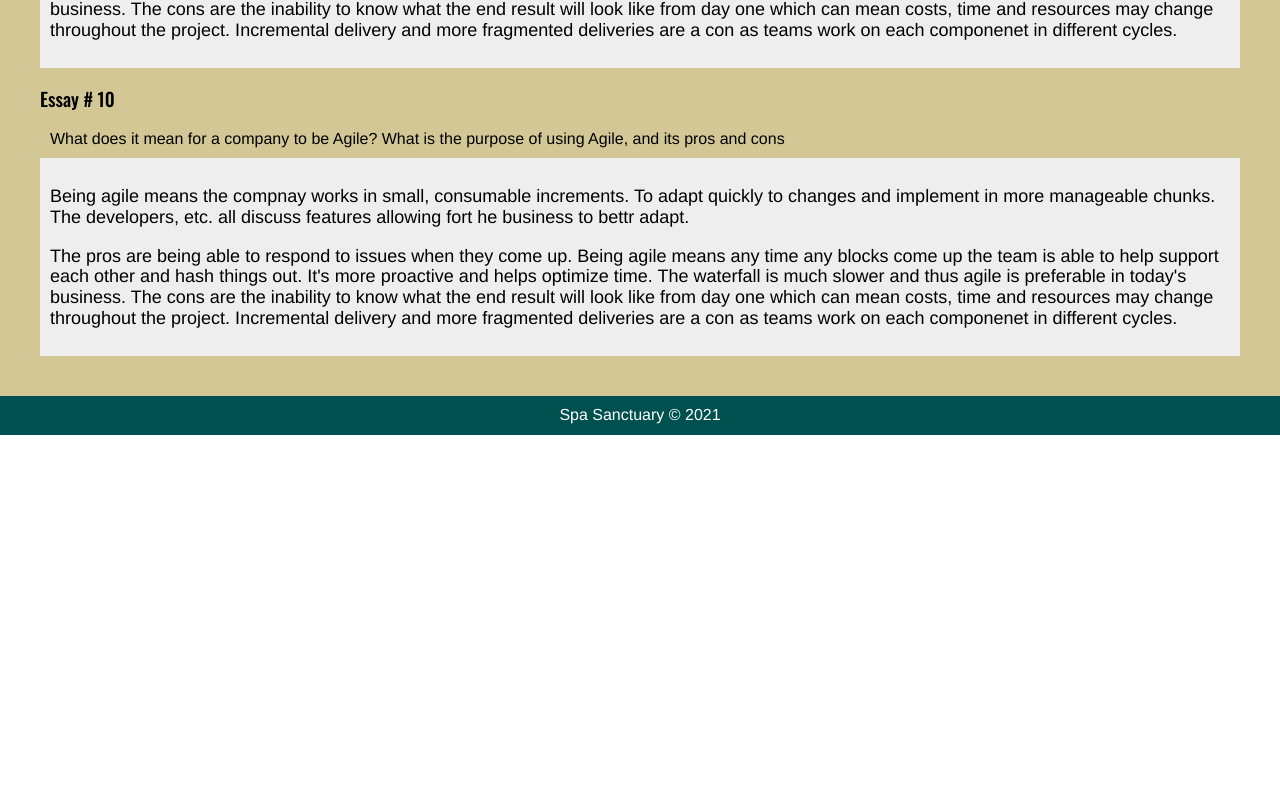
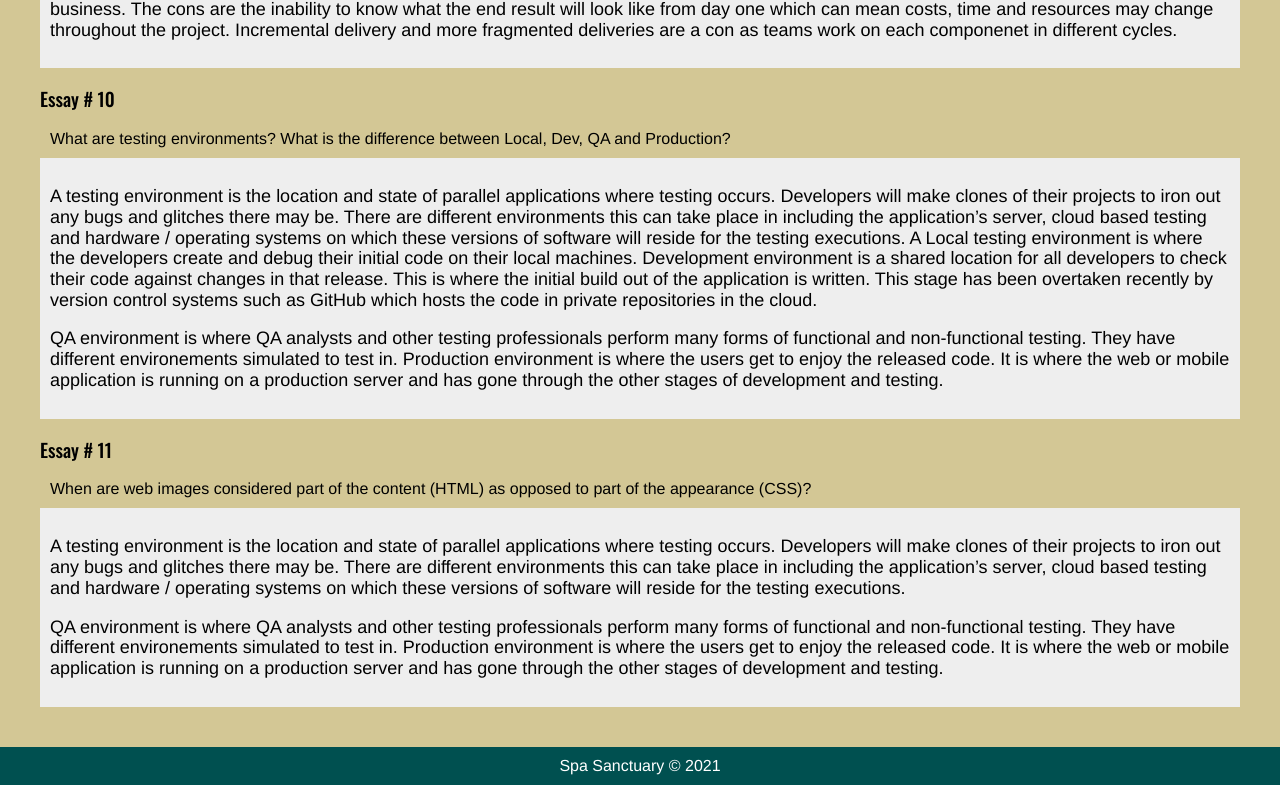
Before and after one commit to taylorbryanne/uclax-web1-summer21, a React (Create React App) app: page /homework in a window 1280 px wide. Shown: the part 3853-4638 px from the top of the page. Before the commit the page ends 4288 px from the top, so only its background shows below. Built offline with nearby package versions, Linux system fonts and the light colour scheme.

Commit message:
Making Lightbox More Flexible

```diff
--- a/src/React/Components/Lightbox/Dark.jsx
+++ b/src/React/Components/Lightbox/Dark.jsx
@@ -3,7 +3,7 @@ import styled from 'styled-components';
 
 import Light from './Light.jsx';
 
-const Dark = ({showLightUpdate, children}) => {
+const Dark = ({showLightUpdate, children, width}) => {
 
     useEffect(() => {
         const handleOnKeyDown = (event) => {
@@ -26,7 +26,7 @@ const Dark = ({showLightUpdate, children}) => {
 
     return (
         <DarkStyled className='Dark'>
-            <Light showLightUpdate= { showLightUpdate }>
+            <Light showLightUpdate= { showLightUpdate } width={ width }>
                 { children }
             </Light>
         </DarkStyled>
@@ -37,6 +37,9 @@ export default Dark;
 
 const DarkStyled = styled.div`
     position: fixed;
+
+    z-index: 1000;
+
     background-color: rgba(0, 0, 0, 0.722);
 
     left: 0px;
--- a/src/React/Components/Lightbox/Light.jsx
+++ b/src/React/Components/Lightbox/Light.jsx
@@ -1,9 +1,11 @@
-import React from 'react';
+import React, { useMemo } from 'react';
 import styled from 'styled-components';
 
 import CloseButton from 'React/Components/Buttons/CloseButton.jsx';
 
-const Light = ({showLightUpdate, children}) => {
+const Light = ({showLightUpdate, children, width}) => {
+
+    console.log('width', width);
 
     const handleClose = () => {
         showLightUpdate(flase);
@@ -14,9 +16,9 @@ const Light = ({showLightUpdate, children}) => {
     }
 
     return (
-        <LightStyled className='Light' onClick={ handleClick }>
+        <LightStyled className='Light' onClick={ handleClick } w={ width }>
             <CloseButton onClick={ handleClose } />
-            { children }
+            { useMemo (() => children, [width]) }
         </LightStyled>
     );
 }
@@ -29,8 +31,12 @@ const LightStyled = styled.div`
 
     background-color: white;
 
-    width: 200px;
-    height: 300px;
+    width:
+        ${(w) => {
+            return w;
+        }
+    };
+    height: auto;
 
     left: 50%;
     top: 50%;
--- a/src/React/Components/Lightbox/Lightbox.jsx
+++ b/src/React/Components/Lightbox/Lightbox.jsx
@@ -3,7 +3,7 @@ import styled from 'styled-components';
 
 import Dark from './Dark.jsx';
 
-const Lightbox = ({children, LightboxContent}) => {
+const Lightbox = ({children, LightboxContent, width='200px'}) => {
 
     const [showLight, showLightUpdate] = useState(false);
 
@@ -16,7 +16,7 @@ const Lightbox = ({children, LightboxContent}) => {
             {children}
             {
                 showLight &&
-                <Dark showLightUpdate={ showLightUpdate } >
+                <Dark showLightUpdate={ showLightUpdate } width={ width }>
                     <LightboxContent />
                 </Dark>
             }
--- a/src/React/Homework/Homework.jsx
+++ b/src/React/Homework/Homework.jsx
@@ -129,11 +129,29 @@ A web designer focuses on the design side of the equation primarily. While some
         </Essay>
         <Essay
                 number={ 10 }
-                question='What does it mean for a company to be Agile? What is the purpose of using Agile, and its pros and cons'
+                question='What are testing environments? What is the difference between Local, Dev, QA and Production?'
             >
-                <p> Being agile means the compnay works in small, consumable increments. To adapt quickly to changes and implement in more manageable chunks. The developers, etc. all discuss features allowing fort he business to bettr adapt.
+                <p> A testing environment is the location and state of parallel applications where testing occurs. Developers will make clones of their projects to iron out any bugs and glitches there may be. There are different environments this can take place in including the application’s server, cloud based testing and hardware / operating systems on which these versions of software will reside for the testing executions.
+
+                    A Local testing environment is where the developers create and debug their initial code on their local machines.
+
+                    Development environment is a shared location for all developers to check their code against changes in that release. This is where the initial build out of the application is written. This stage has been overtaken recently by version control systems such as GitHub which hosts the code in private repositories in the cloud.
                 </p>
-                <p> The pros are being able to respond to issues when they come up. Being agile means any time any blocks come up the team is able to help support each other and hash things out. It's more proactive and helps optimize time. The waterfall is much slower and thus agile is preferable in today's business. The cons are the inability to know what the end result will look like from day one which can mean costs, time and resources may change throughout the project. Incremental delivery and more fragmented deliveries are a con as teams work on each componenet in different cycles.
+                <p> QA environment is where QA analysts and other testing professionals perform many forms of functional and non-functional testing. They have different environements simulated to test in.
+
+                    Production environment is where the users get to enjoy the released code. It is where the web or mobile application is running on a production server and has gone through the other stages of development and testing.
+                </p>
+
+        </Essay>
+        <Essay
+                number={ 11 }
+                question='When are web images considered part of the content (HTML) as opposed to part of the appearance (CSS)?'
+            >
+                <p> A testing environment is the location and state of parallel applications where testing occurs. Developers will make clones of their projects to iron out any bugs and glitches there may be. There are different environments this can take place in including the application’s server, cloud based testing and hardware / operating systems on which these versions of software will reside for the testing executions.
+                </p>
+                <p> QA environment is where QA analysts and other testing professionals perform many forms of functional and non-functional testing. They have different environements simulated to test in.
+
+                    Production environment is where the users get to enjoy the released code. It is where the web or mobile application is running on a production server and has gone through the other stages of development and testing.
                 </p>
 
         </Essay>
--- a/src/React/Layout/Navigation/Navigation.jsx
+++ b/src/React/Layout/Navigation/Navigation.jsx
@@ -12,7 +12,7 @@ const Navigation = () => {
     const [showMenu, showMenuUpdate] = useState(false);
     const { media } = useMediaQuery();
 
-    console.log('media.mdUp' , media.mdUp);
+    // console.log('media.mdUp' , media.mdUp);
 
     useEffect(() => {
 
--- a/src/React/Pages/Services/Gallery/Gallery.jsx
+++ b/src/React/Pages/Services/Gallery/Gallery.jsx
@@ -12,7 +12,7 @@ const Gallery = ({ services, curCat }) => {
            {
 
             services
-                .filter(( service) => {
+                .filter((service) => {
                     return (curCat === 'All' || service.category === curCat);
                 })
                 .map((service, idx) => {
--- a/src/React/Pages/Services/Gallery/Item.jsx
+++ b/src/React/Pages/Services/Gallery/Item.jsx
@@ -1,15 +1,38 @@
 import React from 'react';
 import styled from 'styled-components';
 
+import { useMediaQuery } from 'common/mediaQueries/useMediaQuery';
+
+import Lightbox from 'React/Components/Lightbox/Lightbox.jsx';
+
 const Item = ({ service }) => {
 
+    const { media } = useMediaQuery();
+
+    const LightboxContent = () => {
+
+        return (
+            <div>
+                <img src={ service.image }  alt={ service.title } />
+                <h3>{ service.title }</h3>
+                <div className="cost">{ service.cost }</div>
+                <p>{ service.description }</p>
+            </div>
+       )
+    }
+
+    const width = (media.mdUp) ? '400px' : '200px';
+
     return (
-        <ItemStyled className='Item'>
-            <img src={ service.image }  alt={ service.title } />
-            <h3>{ service.title }</h3>
-        </ItemStyled>
-    );
-}
+            <ItemStyled className='Service'>
+                <Lightbox LightboxContent={ LightboxContent } width={ width }>
+                    <img src={ service.image } alt={ service.name } />
+                    <h3>{ service.price }</h3>
+                </Lightbox>
+            </ItemStyled>
+           );
+
+        }
 
 export default Item;
 
--- a/src/React/Pages/Welcome/Staff/StaffMember.jsx
+++ b/src/React/Pages/Welcome/Staff/StaffMember.jsx
@@ -16,7 +16,7 @@ const StaffMember = ({member}) => {
 
     return (
         <StaffMemberStyled className='StaffMember'>
-            <Lightbox LightboxContent={ LightboxContent }>
+            <Lightbox LightboxContent={ LightboxContent } width={ '300px' }>
                 <img src={ member.image } alt={ member.name } />
                 <h3>{ member.name }</h3>
            </Lightbox>
```
